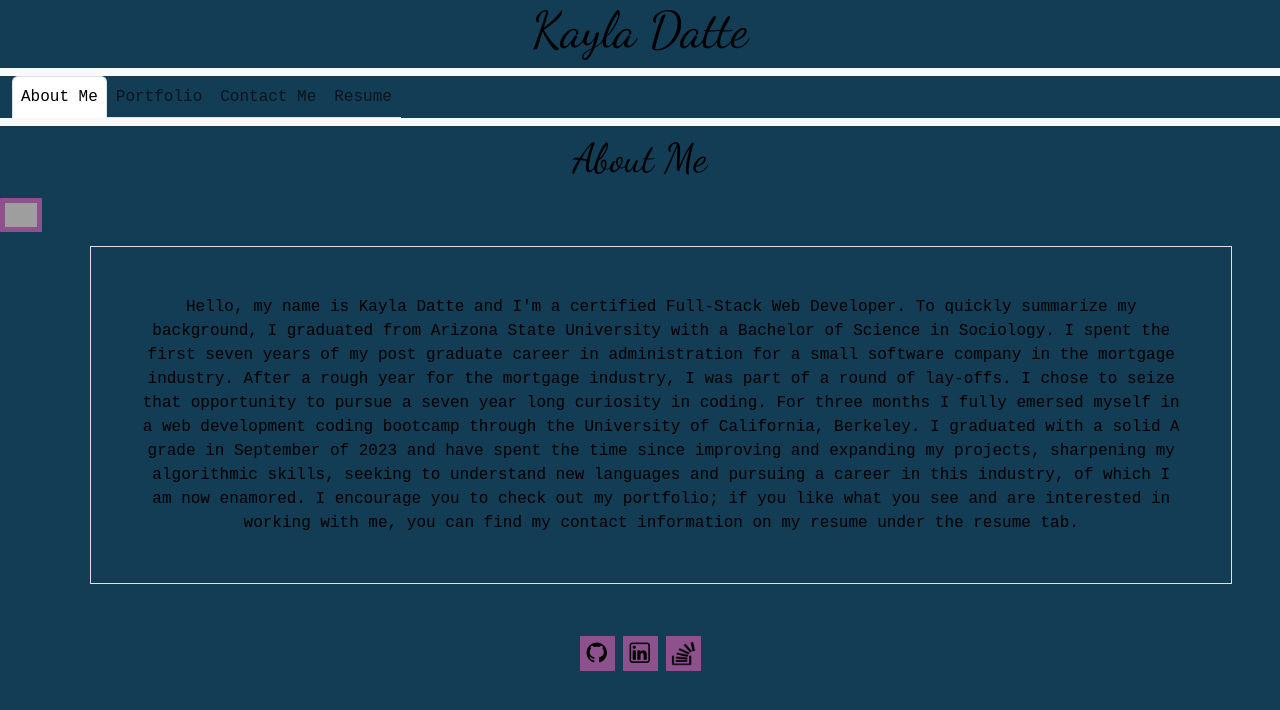
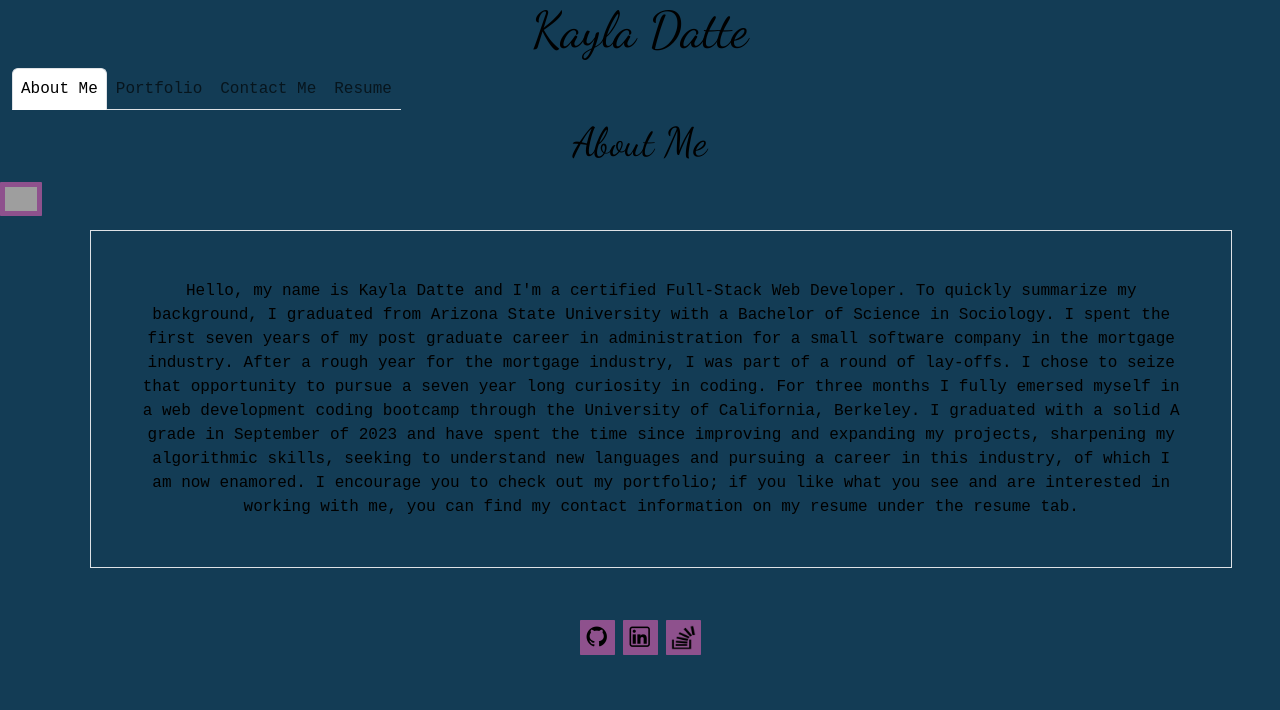
Before and after one commit to kaylaasana/indigo-umbrella-improved, a React (Vite) app: page / in a window 1280 px wide. Shown: the top 710 px of the page. Built offline with nearby package versions, Linux system fonts and the light colour scheme; grey boxes are pictures that could not be loaded; a web font is replaced by a local one.

Commit message:
remove padding from navbar

```diff
--- a/src/App.css
+++ b/src/App.css
@@ -24,6 +24,10 @@ h2{
 }
 ul {
   list-style-type: none;
+}
+
+#navbar {
+  padding:0
 }
 
 #me,
--- a/src/components/Nav.jsx
+++ b/src/components/Nav.jsx
@@ -6,7 +6,7 @@ export default function Nav() {
   const [active, setLink] = useState("about-me")
   // returning links to different components/pages
   return (
-    <nav className="navbar navbar-expand-lg bg-body-tertiary">
+    <nav id='navbar' className="navbar navbar-expand-lg bg-body-tertiary">
       <div className="container-fluid">
       <ul className="navbar-nav nav nav-tabs me-auto mb-2 mb-lg-0 ">
         <li className="nav-item" onClick={() => {setLink("about-me")}}>
```
